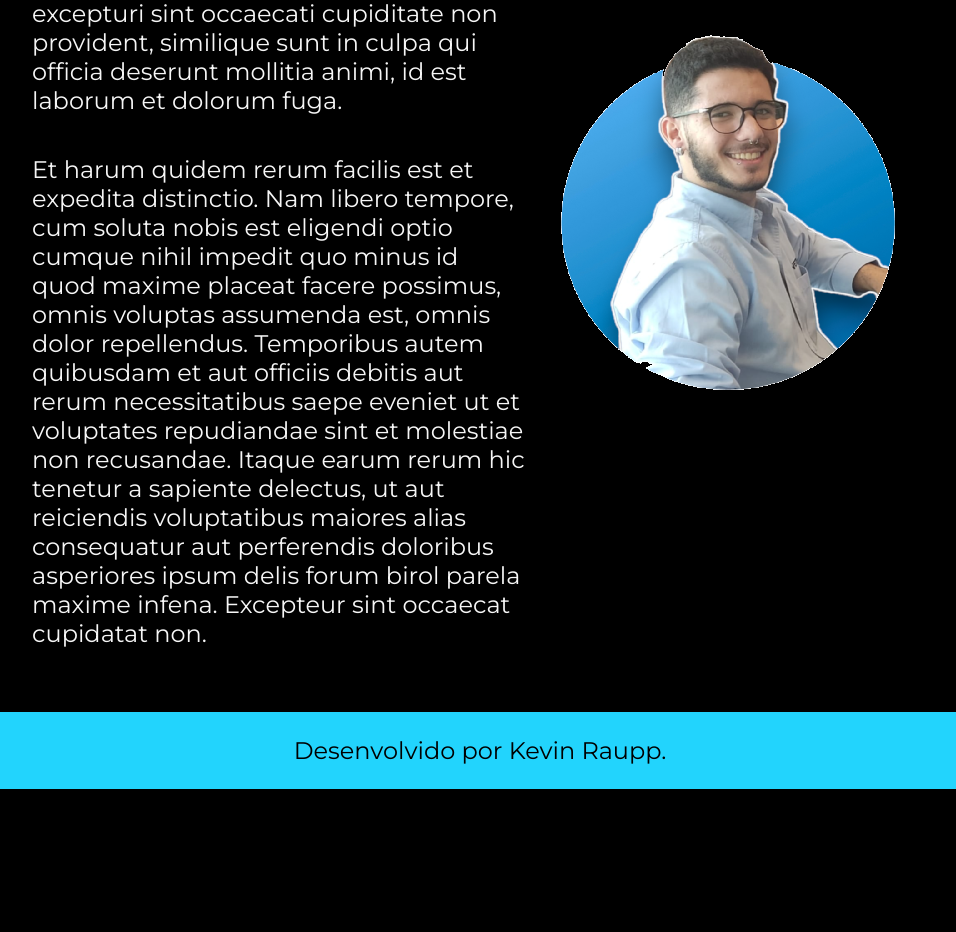
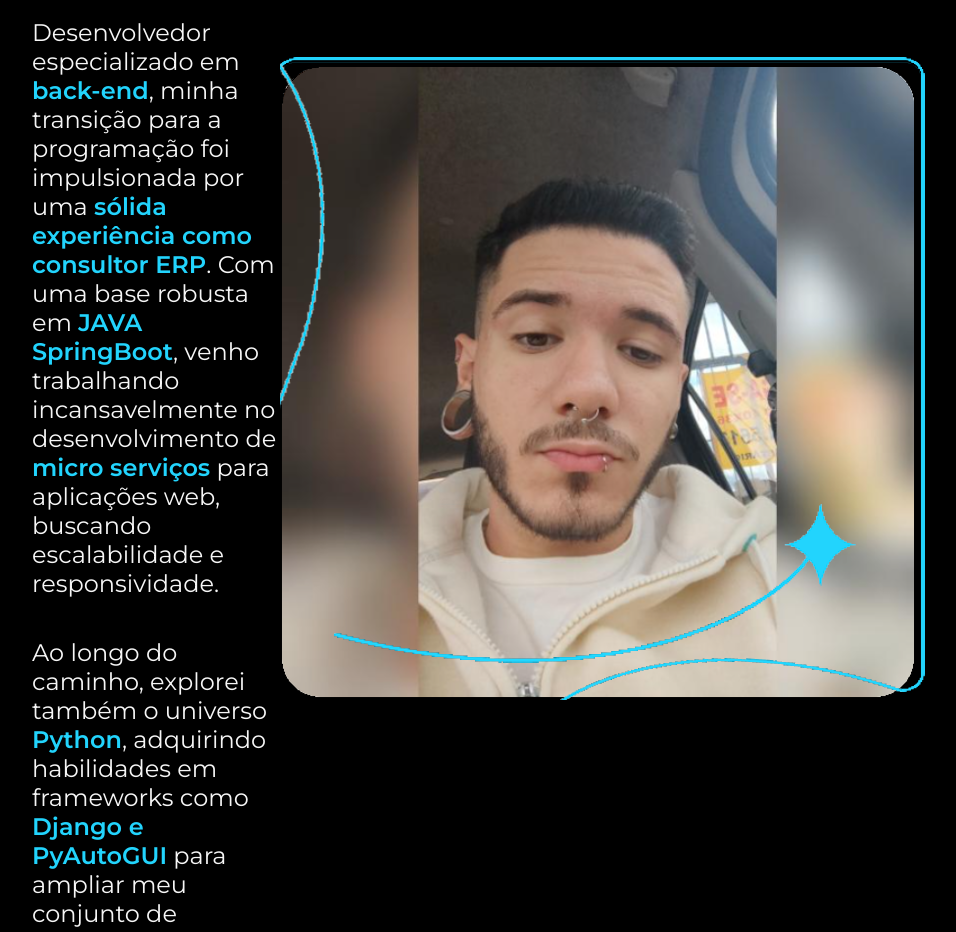
Before and after one commit to oKevinRaupp/Alura-Apresentacao, a plain HTML site: page about.html in a window 1280 px wide. Shown: the part 321-1253 px from the top of the page, without its empty margins (160-1116 px from the left). Before the commit the page ends 1110 px from the top, so only its background shows below. Drawn offline with nearby package versions, Linux system fonts and the light colour scheme.

Commit message:
Projeto atualizado

```diff
--- a/about.html
+++ b/about.html
@@ -16,21 +16,13 @@
     </header>
     <main class="apresentacao">
         <section class="apresentacao__conteudo">
-            <h1 class="apresentacao__conteudo__titulo">Sobre mim</h1>
-            <p class="apresentacao__conteudo__texto">At vero eos et accusamus et iusto odio dignissimos ducimus qui blanditiis praesentium voluptatum deleniti
-                atque corrupti quos dolores et quas molestias excepturi sint occaecati cupiditate non provident,
-                similique sunt in culpa qui officia deserunt mollitia animi, id est laborum et dolorum fuga.
+            <h1 class="apresentacao__conteudo__titulo">Um pouco mais sobre mim!</h1>
+            <p class="apresentacao__conteudo__texto">Desenvolvedor especializado em <strong class="apresentacao__conteudo__texto__strong">back-end</strong>, minha transição para a programação foi impulsionada por uma <strong class="apresentacao__conteudo__texto__strong">sólida experiência como consultor ERP</strong>. Com uma base robusta em <strong class="apresentacao__conteudo__texto__strong">JAVA SpringBoot</strong>, venho trabalhando incansavelmente no desenvolvimento de <strong class="apresentacao__conteudo__texto__strong">micro serviços</strong> para aplicações web, buscando escalabilidade e responsividade.
             </p>
             <p class="apresentacao__conteudo__texto">
-                Et harum quidem rerum facilis est et expedita distinctio. Nam libero tempore, cum soluta nobis est
-                eligendi optio cumque nihil impedit quo minus id quod maxime placeat facere possimus, omnis voluptas
-                assumenda est, omnis dolor repellendus. Temporibus autem quibusdam et aut officiis debitis aut rerum
-                necessitatibus saepe eveniet ut et voluptates repudiandae sint et molestiae non recusandae. Itaque earum
-                rerum hic tenetur a sapiente delectus, ut aut reiciendis voluptatibus maiores alias consequatur aut
-                perferendis doloribus asperiores ipsum delis forum birol parela maxime infena. Excepteur sint occaecat
-                cupidatat non.</p>
+                Ao longo do caminho, explorei também o universo <strong class="apresentacao__conteudo__texto__strong">Python</strong>, adquirindo habilidades em frameworks como <strong class="apresentacao__conteudo__texto__strong">Django e PyAutoGUI</strong> para ampliar meu conjunto de ferramentas.</p>
         </section>
-        <img src="./assets/devKevin.png" alt="Foto Kevin">
+        <img src="./assets/KevinImage.png" alt="Foto Kevin">
     </main>
     <footer class="rodape">
         <p>Desenvolvido por Kevin Raupp.</p>
--- a/styles/style.css
+++ b/styles/style.css
@@ -49,6 +49,7 @@ body{
 .apresentacao__conteudo__titulo{
     font-size: 36px;
     font-family: var(--fonte-primaria);
+    color: var(--cor-terciaria);
 }
 .titulo-destaque{
     color: var(--cor-terciaria);
@@ -56,6 +57,11 @@ body{
 .apresentacao__conteudo__texto{
     font-size: 24px;
     font-family: var(--fonte-secundaria);
+}
+
+.apresentacao__conteudo__texto__strong{
+    font-family: var(--fonte-secundaria);
+    color: var(--cor-terciaria);
 }
 
 .apresentacao__links{
```
Also changed, not shown: index.html (+4 -4 lines), assets/KevinImage.png (added).
